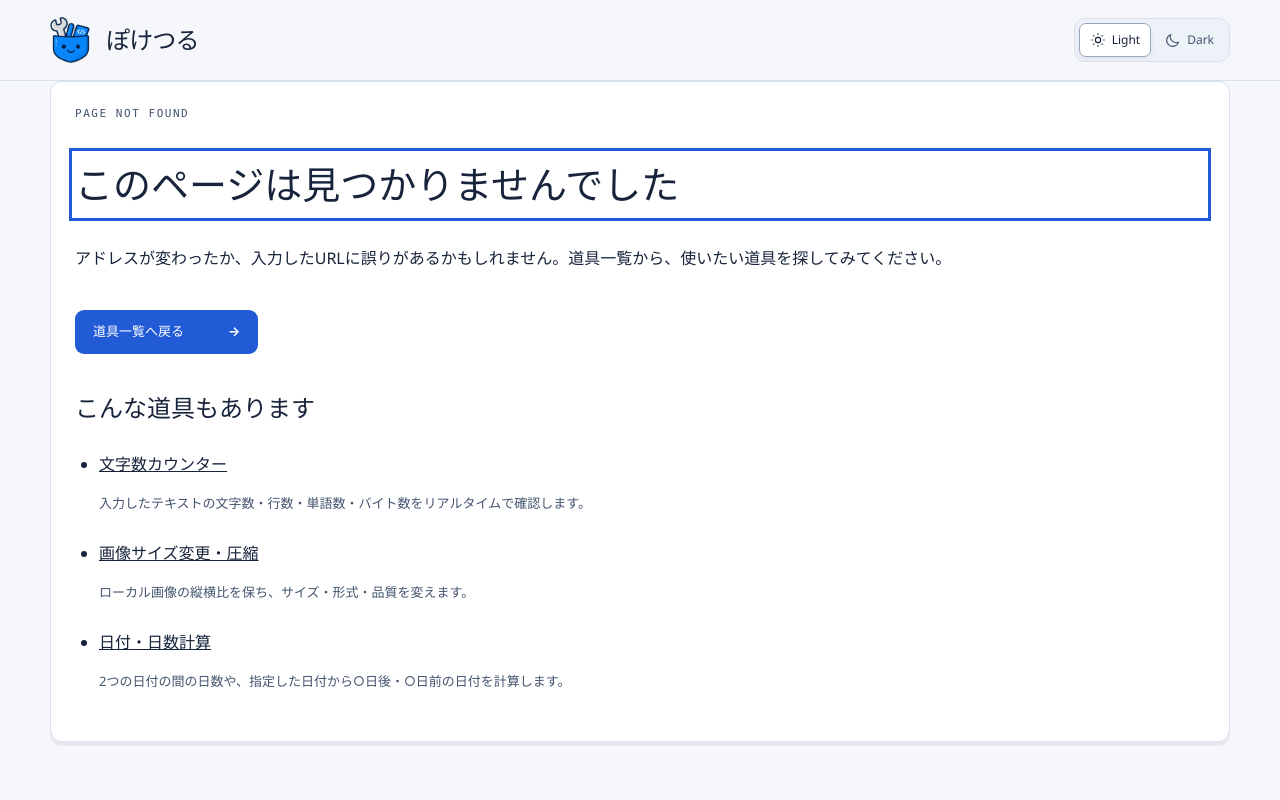
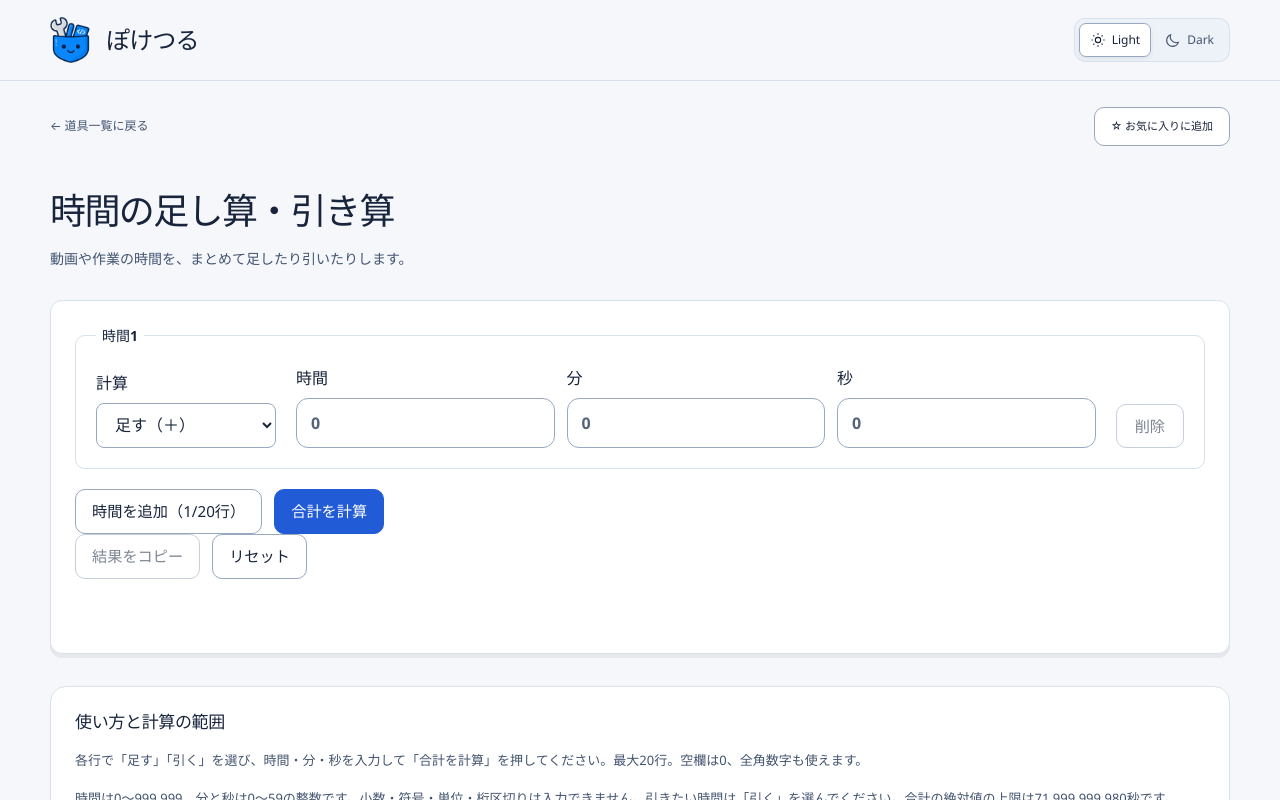
Before and after one commit to marcelows729/web-toolbox, a React (Vite) app: page /tools/duration-calculator in a window 1280 px wide. Shown: the top 800 px of the page. Built offline with nearby package versions, Linux system fonts and the light colour scheme.

Commit message:
時間量を整数秒で足し引きするツールを追加

```diff
--- a/src/App.css
+++ b/src/App.css
@@ -1208,3 +1208,11 @@ button, a, input, select, textarea { scroll-margin: 24px; }
 .text-formatter .action-row { flex-wrap: wrap; }
 .text-formatter .action-row button { min-height: 44px; }
 @media (max-width: 600px) { .text-format-counts { grid-template-columns: 1fr; gap: 12px; } .text-format-options { padding: 16px; } }
+
+.duration-fields { display: grid; grid-template-columns: repeat(3, minmax(0, 1fr)); gap: 12px; margin-top: 16px; }
+.duration-fields input { min-width: 0; width: 100%; }
+.duration-row > .field-label { max-width: 220px; }
+.duration-total { font-size: 1.5rem; font-weight: 700; overflow-wrap: anywhere; }
+@media (max-width: 480px) { .duration-fields { gap: 8px; } .duration-total { font-size: 1.25rem; } }
+
+@media (min-width: 768px) { .duration-row { display: grid; grid-template-columns: 180px minmax(0, 1fr) auto; gap: 20px; align-items: end; } .duration-row .duration-fields { margin-top: 0; } .duration-row .row-remove { margin-top: 0; } }
--- a/src/App.tsx
+++ b/src/App.tsx
@@ -30,6 +30,7 @@ import ImageJoiner from './tools/image-joiner/ImageJoiner'
 import UnitPriceComparison from './tools/unit-price-comparison/UnitPriceComparison'
 import RecipeScaler from './tools/recipe-scaler/RecipeScaler'
 import TextFormatter from './tools/text-formatter/TextFormatter'
+import DurationCalculator from './tools/duration-calculator/DurationCalculator'
 import './App.css'
 
 type ThemeMode = 'light' | 'dark'
@@ -119,6 +120,7 @@ function App() {
           <Route path="/tools/unit-price-comparison" element={<UnitPriceComparison />} />
           <Route path="/tools/recipe-scaler" element={<RecipeScaler />} />
           <Route path="/tools/text-formatter" element={<TextFormatter />} />
+          <Route path="/tools/duration-calculator" element={<DurationCalculator />} />
           <Route path="*" element={<NotFoundPage />} />
         </Route>
       </Routes>
--- a/src/components/tools/ToolMark.tsx
+++ b/src/components/tools/ToolMark.tsx
@@ -1,6 +1,7 @@
 import type { Tool } from '../../types/tool'
 
 const marks: Record<string, string> = {
+  'duration-calculator': 'h:m',
   'text-formatter': 'Aa',
   'unit-price-comparison': '¥', 'recipe-scaler': '×',
   'image-resizer': '↘', 'image-joiner': '▥',
--- /dev/null
+++ b/src/tools/duration-calculator/DurationCalculator.tsx
@@ -0,0 +1,30 @@
+import { useRef, useState } from 'react'
+import CalculationPage from '../everyday-calculations/CalculationPage'
+import { useToolResult } from '../../components/tools/useToolResult'
+import { calculateDuration, durationSummary, formatDuration, MAX_ROWS } from './duration'
+import type { DurationInput } from './duration'
+type Row = DurationInput & { id: number }
+const blank = (id: number): Row => ({ id, operation: 'add', hours: '', minutes: '', seconds: '' })
+export default function DurationCalculator() {
+  const [rows, setRows] = useState<Row[]>(() => [blank(1)])
+  const [total, setTotal] = useState<number | null>(null)
+  const nextId = useRef(2)
+  const result = useToolResult()
+  const clear = () => { setTotal(null); result.reset() }
+  const update = (id: number, patch: Partial<DurationInput>) => { setRows(current => current.map(row => row.id === id ? { ...row, ...patch } : row)); clear() }
+  const add = () => { if (rows.length >= MAX_ROWS) return; const id = nextId.current++; setRows([...rows, blank(id)]); clear(); requestAnimationFrame(() => document.getElementById('duration-hours-' + id)?.focus()) }
+  const remove = (id: number) => { if (rows.length === 1) return; const index = rows.findIndex(row => row.id === id); const remaining = rows.filter(row => row.id !== id); setRows(remaining); clear(); requestAnimationFrame(() => document.getElementById('duration-hours-' + remaining[Math.min(index, remaining.length - 1)].id)?.focus()) }
+  const reset = () => { setRows([blank(1)]); nextId.current = 2; clear(); requestAnimationFrame(() => document.getElementById('duration-hours-1')?.focus()) }
+  const formatted = total === null ? null : formatDuration(total)
+  return <CalculationPage title="時間の足し算・引き算" description="動画や作業の時間を、まとめて足したり引いたりします。" result={result} onReset={reset} related={['date-calculator', 'timestamp-converter', 'unit-converter']} usage={<><p>各行で「足す」「引く」を選び、時間・分・秒を入力して「合計を計算」を押してください。最大20行。空欄は0、全角数字も使えます。</p><p>時間は0〜999,999、分と秒は0〜59の整数です。小数・符号・単位・桁区切りは入力できません。引きたい時間は「引く」を選んでください。合計の絶対値の上限は71,999,999,980秒です。</p><p>24時間を超えても巻き戻しません。引いた量が大きい場合、マイナスは合計全体にかかります。差し引き0は符号なしの0時間0分0秒です。合計分は小数6桁まで四捨五入し、秒とHH:MM:SSは正確な整数秒で表示します。</p><p>日付や時刻、タイムゾーン、給与・法定労働時間の計算には使いません。</p></>}>
+    <form onSubmit={event => { event.preventDefault(); void result.run(() => { const value = calculateDuration(rows); setTotal(value); return durationSummary(value) }) }}>
+      <div className="calculation-rows">{rows.map((row, index) => <fieldset key={row.id} className="calculation-row duration-row"><legend>時間{index + 1}</legend>
+        <label className="field-label" htmlFor={'duration-operation-' + row.id}>計算<select id={'duration-operation-' + row.id} value={row.operation} onChange={event => update(row.id, { operation: event.target.value as DurationInput['operation'] })}><option value="add">足す（＋）</option><option value="subtract">引く（−）</option></select></label>
+        <div className="duration-fields">{(['hours', 'minutes', 'seconds'] as const).map((key, i) => <label key={key} className="field-label" htmlFor={'duration-' + key + '-' + row.id}>{['時間', '分', '秒'][i]}<input id={'duration-' + key + '-' + row.id} type="text" inputMode="numeric" maxLength={12} placeholder="0" value={row[key]} onChange={event => update(row.id, { [key]: event.target.value })} /></label>)}</div>
+        <button type="button" className="secondary-button row-remove" disabled={rows.length === 1} onClick={() => remove(row.id)} aria-label={'時間' + (index + 1) + 'を削除'}>削除</button>
+      </fieldset>)}</div>
+      <div className="action-row calculation-row-actions"><button id="duration-add" type="button" className="secondary-button" onClick={add} disabled={rows.length >= MAX_ROWS}>時間を追加（{rows.length}/20行）</button><button id="duration-calculate" type="submit" className="primary-button" disabled={result.busy}>合計を計算</button></div>
+    </form>
+    {formatted && <section className="calculation-result" aria-labelledby="duration-result-title"><h2 id="duration-result-title">時間の合計</h2><p className="duration-total">{formatted.human}</p><dl className="recipe-results"><div><dt>HH:MM:SS</dt><dd>{formatted.clock}</dd></div><div><dt>合計分（小数6桁まで）</dt><dd>{formatted.minutes}分</dd></div><div><dt>合計秒</dt><dd>{formatted.seconds}秒</dd></div></dl></section>}
+  </CalculationPage>
+}
--- /dev/null
+++ b/src/tools/duration-calculator/duration.ts
@@ -0,0 +1,36 @@
+export type DurationInput = { operation: 'add' | 'subtract'; hours: string; minutes: string; seconds: string }
+export const MAX_ROWS = 20
+export const MAX_HOURS = 999999
+export const MAX_TOTAL_SECONDS = MAX_ROWS * (MAX_HOURS * 3600 + 3599)
+function integer(raw: string, max: number, label: string): number {
+  const value = raw.trim().replace(/[０-９]/g, ch => String.fromCharCode(ch.charCodeAt(0) - 0xfee0))
+  if (value === '') return 0
+  if (!/^\d{1,12}$/.test(value) || Number(value) > max) throw new Error(label + 'は0〜' + max + 'の整数で入力してください。')
+  return Number(value)
+}
+export function calculateDuration(rows: readonly DurationInput[]): number {
+  if (rows.length < 1 || rows.length > MAX_ROWS) throw new Error('時間は1〜20行で入力してください。')
+  let total = 0
+  rows.forEach((row, index) => {
+    if (row.operation !== 'add' && row.operation !== 'subtract') throw new Error('足す・引くを選んでください。')
+    const prefix = (index + 1) + '行目の'
+    const seconds = integer(row.hours, MAX_HOURS, prefix + '時間') * 3600 + integer(row.minutes, 59, prefix + '分') * 60 + integer(row.seconds, 59, prefix + '秒')
+    total += row.operation === 'add' ? seconds : -seconds
+  })
+  if (!Number.isSafeInteger(total) || Math.abs(total) > MAX_TOTAL_SECONDS) throw new Error('合計が計算できる範囲を超えています。')
+  return total === 0 ? 0 : total
+}
+export function formatDuration(total: number) {
+  if (!Number.isSafeInteger(total) || Math.abs(total) > MAX_TOTAL_SECONDS) throw new Error('合計が計算できる範囲を超えています。')
+  const absolute = Math.abs(total), hours = Math.floor(absolute / 3600), minutes = Math.floor(absolute % 3600 / 60), seconds = absolute % 60
+  const sign = total < 0 ? '-' : ''
+  // Decimal minutes are rounded only for display; the calculation stays in integer seconds.
+  const wholeMinutes = Math.floor(absolute / 60), remainder = absolute % 60
+  const fraction = Math.round(remainder * 1000000 / 60)
+  const decimalMinutes = sign + (fraction === 1000000 ? String(wholeMinutes + 1) : String(wholeMinutes) + (fraction ? '.' + String(fraction).padStart(6, '0').replace(/0+$/, '') : ''))
+  return { human: sign + hours + '時間' + minutes + '分' + seconds + '秒', clock: sign + String(hours).padStart(2, '0') + ':' + String(minutes).padStart(2, '0') + ':' + String(seconds).padStart(2, '0'), minutes: decimalMinutes, seconds: String(total === 0 ? 0 : total) }
+}
+export function durationSummary(total: number): string {
+  const result = formatDuration(total)
+  return ['時間の足し算・引き算', '合計: ' + result.human, 'HH:MM:SS: ' + result.clock, '合計分: ' + result.minutes + '分（小数6桁まで）', '合計秒: ' + result.seconds + '秒'].join('\n')
+}
--- a/src/tools/registry.ts
+++ b/src/tools/registry.ts
@@ -1,6 +1,7 @@
 import type { Tool } from '../types/tool'
 
 export const tools: Tool[] = [
+  { id: 'duration-calculator', name: '時間の足し算・引き算', description: '動画や作業の時間を足し引きし、合計時間・分・秒を計算します。', category: 'general', keywords: ['時間', '足し算', '引き算', '時間計算', '動画時間', '作業時間', 'duration', 'hours', 'minutes', 'seconds'], path: '/tools/duration-calculator', relatedTools: ['date-calculator', 'timestamp-converter', 'unit-converter'] },
   { id: 'text-formatter', name: 'テキスト整形', description: '文章や一覧の空白・空行・重複を、選んだ操作だけで整えます。', category: 'text', keywords: ['テキスト', '文章', '整形', '空白', '空行', '重複', '改行', '削除', 'trim', 'format', 'dedupe', '空白を消す', '行をまとめる', '文章整理'], path: '/tools/text-formatter', relatedTools: ['character-counter', 'text-diff', 'html-escape'] },
   { id: 'unit-price-comparison', name: '買い物の単価比較', description: '2〜4商品の価格を100g・100mL・1個など同じ量で比べます。', category: 'general', keywords: ['単価', '買い物', '価格', '比較', '安い', 'お得', '送料', '100g', '100mL', '個数', 'unit price', 'price comparison', 'どっちが安い', '値段'], path: '/tools/unit-price-comparison', relatedTools: ['bill-splitter', 'unit-converter', 'recipe-scaler'] },
   { id: 'recipe-scaler', name: 'レシピの分量調整', description: '人数や倍率に合わせて、材料の量をまとめて調整します。', category: 'general', keywords: ['レシピ', '料理', '材料', '分量', '人数', '倍率', '半分', '倍量', 'recipe', 'scale', '何人分', 'お菓子', 'りょうり'], path: '/tools/recipe-scaler', relatedTools: ['unit-price-comparison', 'unit-converter', 'percentage-calculator'] },
```
Also changed, not shown: 3 other files (tests, documents, lock files or other folders).
